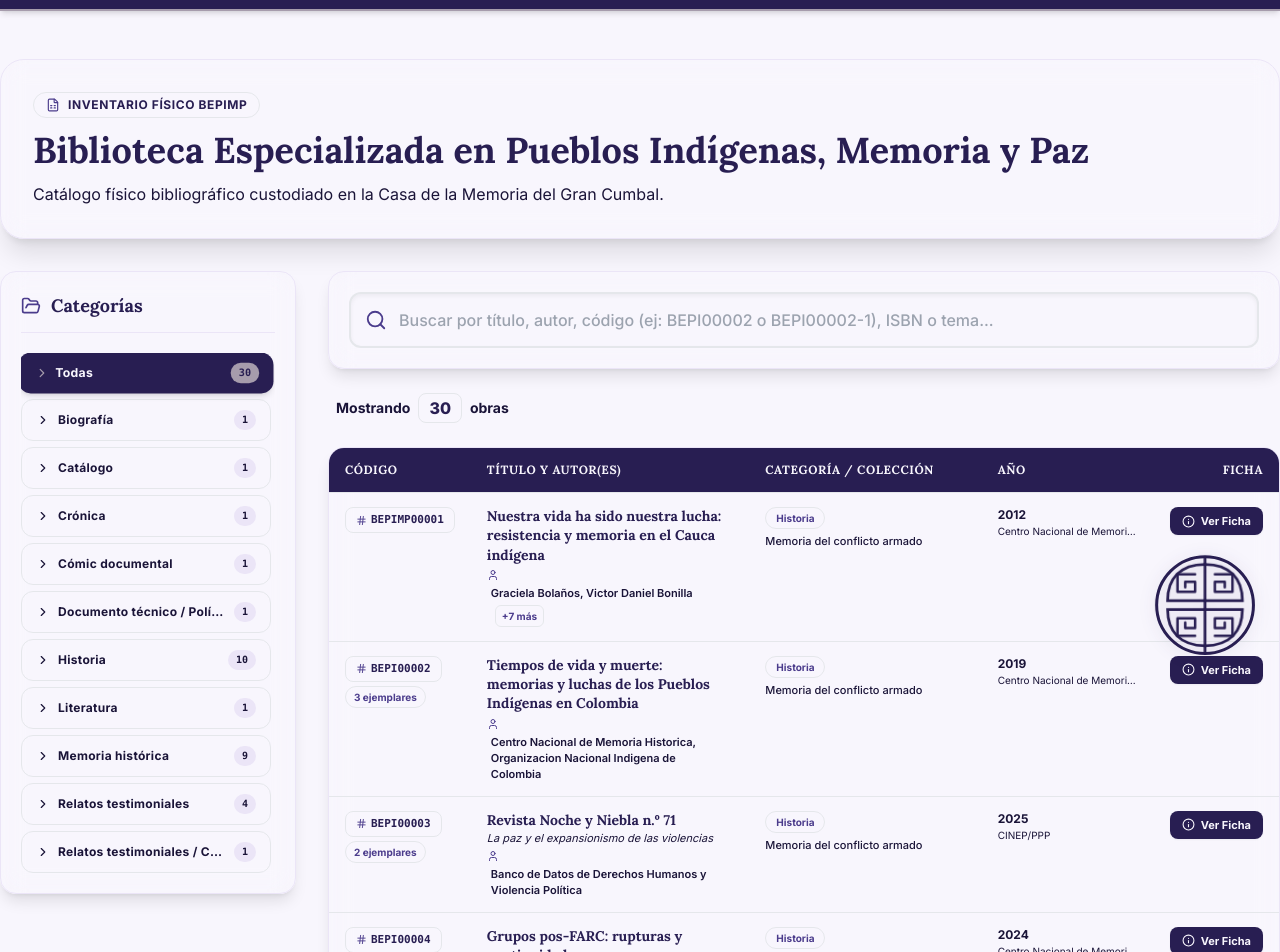
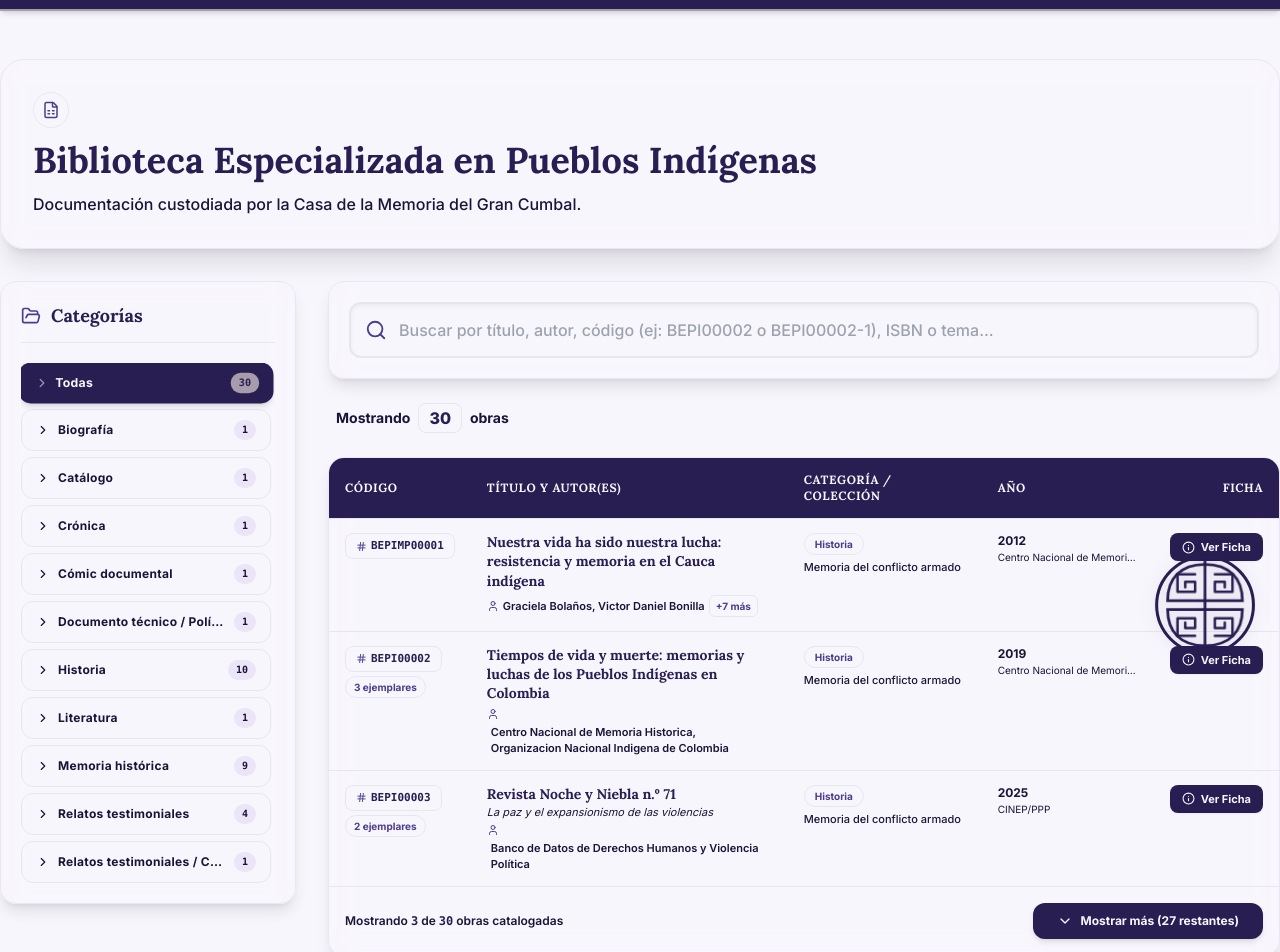
Before and after one commit to danielguadir/casa-memoria-web, a Next.js app: page /centro-documentacion/biblioteca in a window 1280 px wide. Shown: the part 120-1072 px from the top of the page. Built offline with nearby package versions, Linux system fonts and the light colour scheme.

Commit message:
fix(biblioteca): ajustar encabezados de cabecera y desplegable mostrar mas en catalogo

```diff
--- a/src/components/BibliotecaEspecializada.tsx
+++ b/src/components/BibliotecaEspecializada.tsx
@@ -1,7 +1,7 @@
 'use client';
 
 import React, { useState, useMemo, useEffect } from 'react';
-import { Search, BookOpen, User, Info, CheckCircle2, FileSpreadsheet, X, Hash, FolderOpen, ChevronRight, Layers, Edit, Trash2, Plus, ShieldCheck } from 'lucide-react';
+import { Search, BookOpen, User, Info, CheckCircle2, FileSpreadsheet, X, Hash, FolderOpen, ChevronRight, Layers, Edit, Trash2, Plus, ShieldCheck, ChevronDown } from 'lucide-react';
 import { useAuth } from '@/context/AuthContext';
 import { AdminModals, AdminModalType } from '@/components/admin/AdminModals';
 import {
@@ -19,6 +19,7 @@
   const [searchQuery, setSearchQuery] = useState('');
   const [selectedCategory, setSelectedCategory] = useState<string>('Todas');
   const [selectedItemModal, setSelectedItemModal] = useState<LibraryItem | null>(null);
+  const [visibleCount, setVisibleCount] = useState<number>(3);
 
   // Admin interactive state on the page
   const [activeAdminModal, setActiveAdminModal] = useState<AdminModalType>(null);
@@ -72,9 +73,19 @@
     return searchLibrary(searchQuery, selectedCategory);
   }, [searchQuery, selectedCategory]);
 
+  // Reset visibleCount back to 3 whenever filters change
+  useEffect(() => {
+    setVisibleCount(3);
+  }, [searchQuery, selectedCategory]);
+
+  const visibleCatalog = useMemo(() => {
+    return filteredCatalog.slice(0, visibleCount);
+  }, [filteredCatalog, visibleCount]);
+
   const clearFilters = () => {
     setSearchQuery('');
     setSelectedCategory('Todas');
+    setVisibleCount(3);
   };
 
   const handleRequestBook = (item: LibraryItem) => {
@@ -103,15 +114,14 @@
 
         <div className="flex flex-col md:flex-row md:items-center justify-between gap-6">
           <div className="space-y-3">
-            <div className="inline-flex items-center space-x-2 px-3 py-1 rounded-full bg-verde-profundo/10 text-verde-profundo text-xs font-bold tracking-wider uppercase border border-verde-profundo/20">
-              <FileSpreadsheet size={14} className="text-terracota" />
-              <span>Inventario Físico BEPIMP</span>
+            <div className="inline-flex items-center p-2 rounded-full bg-verde-profundo/10 text-verde-profundo border border-verde-profundo/20 shadow-xs">
+              <FileSpreadsheet size={18} className="text-terracota" />
             </div>
             <h3 className="font-serif font-bold text-3xl sm:text-4xl text-verde-profundo">
-              Biblioteca Especializada en Pueblos Indígenas, Memoria y Paz
+              Biblioteca Especializada en Pueblos Indígenas
             </h3>
-            <p className="text-cafe/80 text-sm sm:text-base max-w-3xl leading-relaxed">
-              Catálogo físico bibliográfico custodiado en la Casa de la Memoria del Gran Cumbal.
+            <p className="text-cafe/80 text-sm sm:text-base max-w-3xl leading-relaxed font-medium">
+              Documentación custodiada por la Casa de la Memoria del Gran Cumbal.
             </p>
           </div>
 
@@ -274,7 +284,7 @@
                     </tr>
                   </thead>
                   <tbody className="divide-y divide-crema-dark/60 text-xs">
-                    {filteredCatalog.map((item) => (
+                    {visibleCatalog.map((item) => (
                       <tr
                         key={item.id}
                         className="hover:bg-crema-dark/40 transition-colors duration-150 group"
@@ -409,6 +419,22 @@
                   </tbody>
                 </table>
               </div>
+
+              {/* Botón Mostrar Más */}
+              {visibleCount < filteredCatalog.length && (
+                <div className="p-4 bg-crema-dark/30 border-t border-crema-dark flex flex-col sm:flex-row items-center justify-between gap-3 text-xs font-semibold text-cafe/70">
+                  <span>
+                    Mostrando <strong className="text-verde-profundo font-mono">{visibleCatalog.length}</strong> de <strong className="text-verde-profundo font-mono">{filteredCatalog.length}</strong> obras catalogadas
+                  </span>
+                  <button
+                    onClick={() => setVisibleCount(prev => prev + 5)}
+                    className="inline-flex items-center space-x-2 px-6 py-2.5 bg-verde-profundo hover:bg-terracota text-crema font-bold rounded-xl shadow-md transition-all cursor-pointer"
+                  >
+                    <ChevronDown size={16} />
+                    <span>Mostrar más ({filteredCatalog.length - visibleCatalog.length} restantes)</span>
+                  </button>
+                </div>
+              )}
             </div>
           )}
         </main>
```
